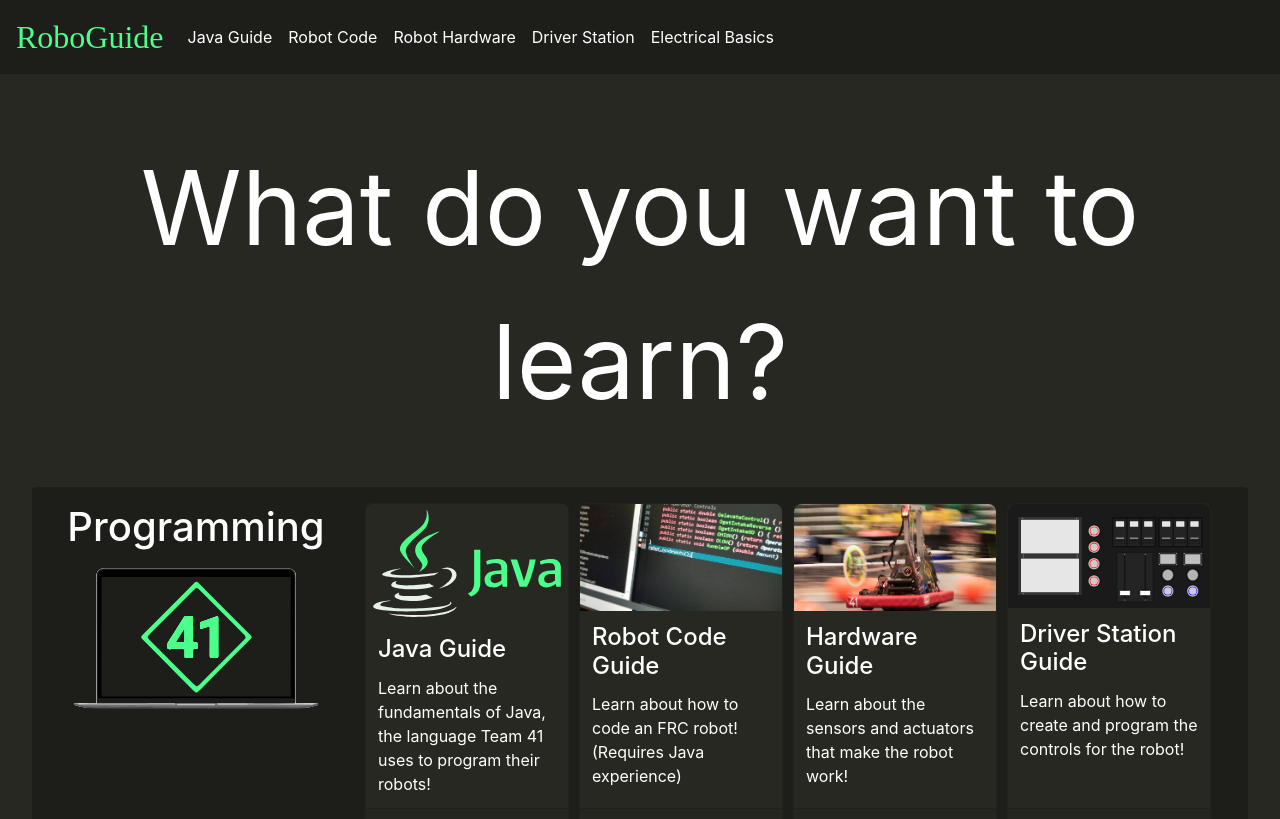
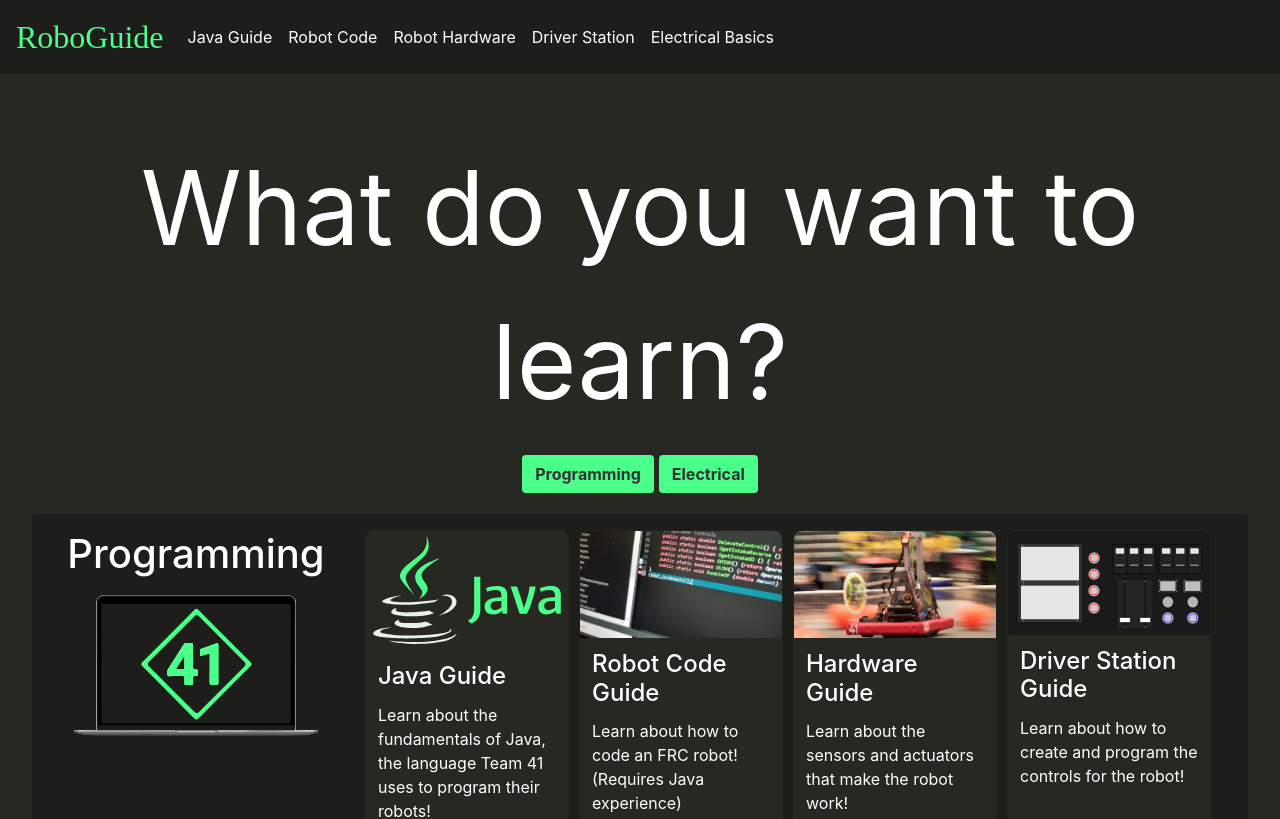
Before and after one commit to Team41Robotics/RoboGuide, a React (Create React App) app: page / in a window 1280 px wide. Shown: the top 819 px of the page. Built offline with nearby package versions, Linux system fonts and the light colour scheme; a web font is replaced by a local one.

Commit message:
Added home page anchor buttons (#25)

```diff
--- a/src/css/Home.css
+++ b/src/css/Home.css
@@ -30,6 +30,19 @@
 	box-shadow: 0 0 5px 6px #383933;
 }
 
+#home-row-nav button {
+	background-color: #4bff8b;
+	font-weight: bold;
+	margin-bottom: 5px;
+}
+#home-row-nav button:not(:last-child) {
+	margin-right: 5px;
+}
+#home-row-nav a {
+	color: #333 !important;
+	text-decoration: none;
+}
+
 @media (min-width: 576px) {
 	#home-content .row {
 		padding-bottom: 6px !important;
--- a/src/pages/Home.js
+++ b/src/pages/Home.js
@@ -21,10 +21,22 @@ export default function (props) {
 				<title>Home | RoboGuide</title>
 			</Helmet>
 			<div id="home-content">
-				<div id="home-title" className="text-center my-5">
+				<div id="home-title" className="text-center mt-5 mb-3">
 					What do you want to learn?
 				</div>
-				<div className="row mx-0 mx-md-3 p-3 rounded">
+				<div id="home-row-nav" className="mb-3 text-center">
+					<button className="btn">
+						<a href="#programming" target="_self">
+							Programming
+						</a>
+					</button>
+					<button className="btn">
+						<a href="#electrical" target="_self">
+							Electrical
+						</a>
+					</button>
+				</div>
+				<div id="programming" className="row mx-0 mx-md-3 p-3 rounded">
 					<div className="col-12 col-lg-3 d-flex flex-column align-items-center">
 						<h1>Programming</h1>
 						<img src={laptop} className="img-fluid" alt="laptop" />
@@ -65,7 +77,7 @@ export default function (props) {
 						</Card>
 					</div>
 				</div>
-				<div className="row mx-0 mx-md-3 p-3 rounded">
+				<div id="electrical" className="row mx-0 mx-md-3 p-3 rounded">
 					<div className="col-12 col-lg-3 d-flex flex-column align-items-center">
 						<h1>Electrical</h1>
 						<img
```
